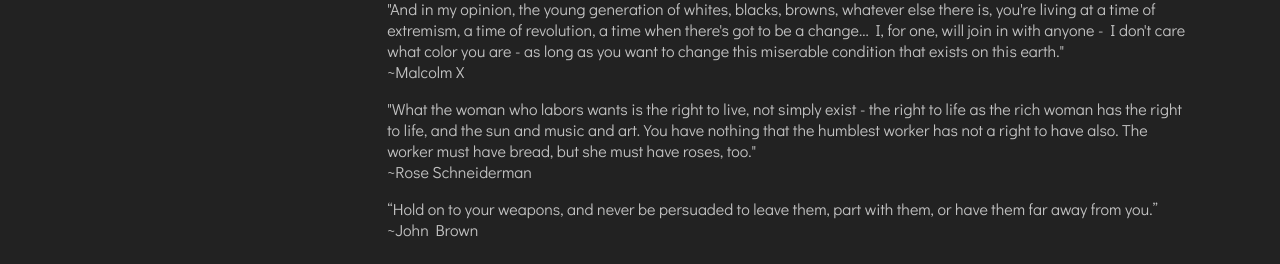
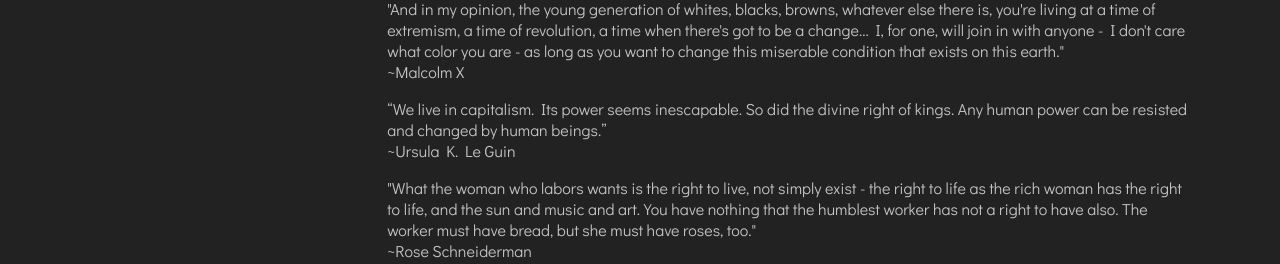
Before and after one commit to ma-sra/website, a plain HTML site: page index.html in a window 1280 px wide. Shown: the part 767-1031 px from the top of the page. Drawn offline with nearby package versions, Linux system fonts and the light colour scheme.

Commit message:
Update index.html

```diff
--- a/index.html
+++ b/index.html
@@ -73,6 +73,12 @@ function myFunction() {
         ~Malcolm X
       </p>
       <p>
+        “We live in capitalism. Its power seems inescapable. So did the divine right of kings. Any
+        human power can be resisted and changed by human beings.”
+        <br/>
+        ~Ursula K. Le Guin
+      </p>
+      <p>
         "What the woman who labors wants is the right to live, not simply exist - the right to life
         as the rich woman has the right to life, and the sun and music and art. You have nothing
         that the humblest worker has not a right to have also. The worker must have bread, but she
```
